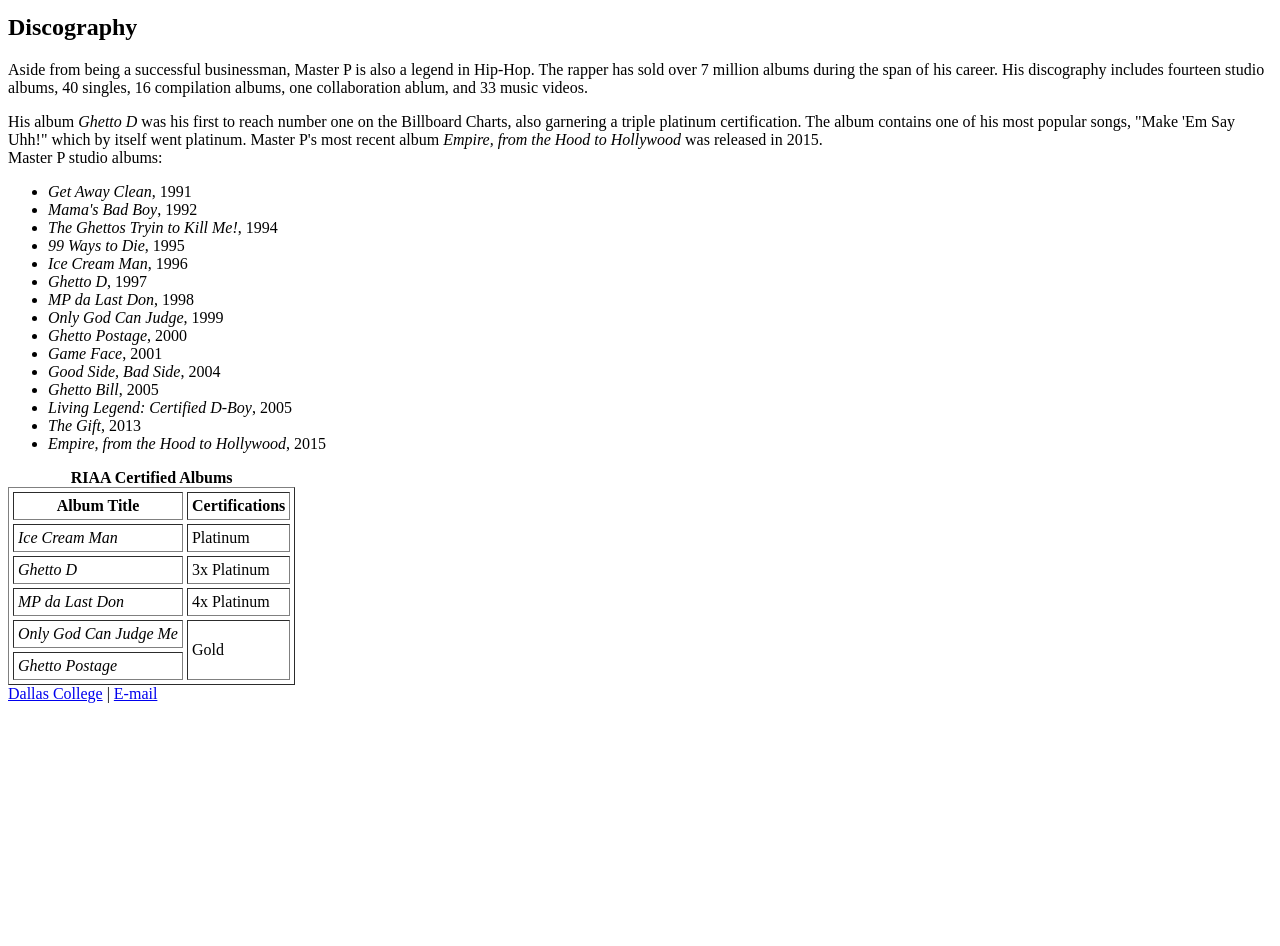
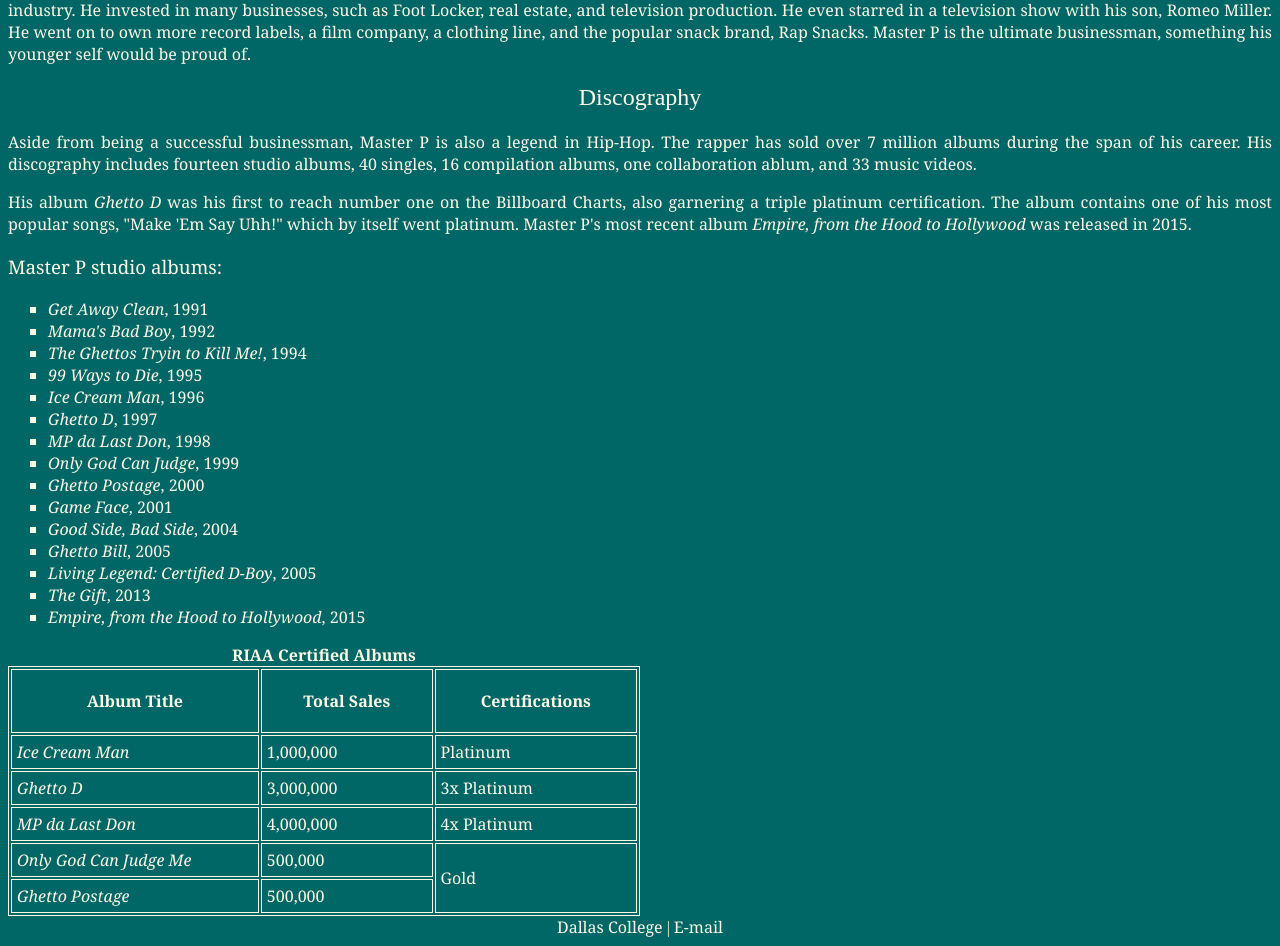
Before and after one commit to jwalk333/webDesign, a plain HTML site: page index.html in a window 1280 px wide. Shown: the part 483-1429 px from the top of the page. Before the commit the page ends 1194 px from the top, so only its background shows below. Drawn offline with Linux system fonts and the light colour scheme; a web font is replaced by a local one.

Commit message:
Added style to project

```diff
--- /dev/null
+++ b/css/styles.css
@@ -0,0 +1,81 @@
+body {
+    color: rgb(255, 249, 230);
+    background-color: rgb(0, 102, 102);
+}
+
+#mainMenu {
+    text-align: center;
+    font-family: Georgia, serif;
+  }
+
+h1 {
+    letter-spacing: 3px
+}
+
+h1, h2 {
+    font-family: "playfair-display", serif;
+    font-weight: 400;
+    font-style: normal;
+    text-align: center;
+}
+
+h3 {
+    font-family: Georgia, serif;
+    font-weight: 400;
+    font-style: normal;
+    text-align: left;
+}
+
+p {
+    font-family: Georgia, serif;
+    text-align: justify;
+}
+
+a {
+    font-family: Georgia, serif;
+    color: rgb(255, 249, 230);
+}
+a:link {
+    text-decoration: none;
+  }
+
+a:visited {
+    text-decoration: none;
+    color: rgb(255, 249, 230);
+  }
+
+a:hover {
+    text-decoration: underline;
+  }
+
+a:active {
+    text-decoration: underline;
+  }
+
+ul {
+    list-style-type: square;
+    font-family: Georgia, serif;
+}
+
+
+.tableHeader {
+    text-align: center;
+    padding: 20px;
+}
+
+table, th, td {
+    border: 1px solid;
+  }
+
+  td {
+    text-align: center;
+  }
+
+  th, td {
+    padding: 5px;
+    text-align: left;
+  }
+
+footer {
+    text-align: center;
+}
--- a/index.html
+++ b/index.html
@@ -1,6 +1,8 @@
 <!DOCTYPE html>
 <html lang="en">
     <head>
+        <link rel="stylesheet" href="css/styles.css">
+        <link rel="stylesheet" href="https://use.typekit.net/bej8dcf.css">
         <meta charset="UTF-8">
         <title>MASTER P | HOME</title>
         <link rel="apple-touch-icon" sizes="57x57" href="favicon/apple-icon-57x57.png">
@@ -20,11 +22,21 @@
         <meta name="msapplication-TileColor" content="#ffffff">
         <meta name="msapplication-TileImage" content="/ms-icon-144x144.png">
         <meta name="theme-color" content="#ffffff">
+        <style>
+          #albumTable {
+            width: 50%;
+            font-family: Georgia, serif;
+          }
+          blockquote{
+            font-family: Georgia, serif;
+            font-style: italic;
+          }
+        </style>
     </head>
     <body>
     <header>
         <h1><strong>Master P</strong></h1>
-        <nav>
+        <nav id="mainMenu">
             <a href="index.html">Home</a> | <a href="gallery.html">Gallery</a> | <a href="faq.html">FAQ</a> | <a href="contact-us.html">Contact Us</a>
         </nav>
     </header>
@@ -66,8 +78,10 @@
         <p>His album <em>Ghetto D</em> was his first to reach number one on the Billboard Charts, also
             garnering a triple platinum certification. The album contains one of his most popular songs, "Make 'Em Say Uhh!" which
             by itself went platinum. Master P's most recent album <em>Empire, from the Hood to Hollywood</em> was released in 2015.
-            <br>
+        </p>
+        <h3>
             Master P studio albums:
+        </h3>
         <ul>
             <li><em>Get Away Clean</em>, 1991</li>
             <li><em>Mama's Bad Boy</em>, 1992</li>
@@ -85,31 +99,37 @@
             <li><em>The Gift</em>, 2013</li>
             <li><em>Empire, from the Hood to Hollywood</em>, 2015</li>
         </ul>
-        <table border="1" cellspacing="4" cellpadding="4">
+        <table id="albumTable">
             <caption><strong>RIAA Certified Albums</strong></caption>
             <tbody>
                 <tr>
-                <th scope="col" abbr="Column 1" id="col1">Album Title</th>
-                <th scope="col" abbr="Column 2" id="col2">Certifications</th>
+                <th class="tableHeader" scope="col" abbr="Column 1" id="col1">Album Title</th>
+                <th class="tableHeader" scope="col" abbr="Column 2" id="col2">Total Sales</th>
+                <th class="tableHeader" scope="col" abbr="Column 3" id="col2">Certifications</th>
               </tr>
               <tr>
                 <td><em>Ice Cream Man</em></td>
+                <td>1,000,000</td>
                 <td>Platinum</td>
               </tr>
               <tr>
                 <td><em>Ghetto D</em></td>
+                <td>3,000,000</td>
                 <td>3x Platinum</td>
               </tr>
               <tr>
                 <td><em>MP da Last Don</em></td>
+                <td>4,000,000</td>
                 <td>4x Platinum</td>
               </tr>
               <tr>
                 <td><em>Only God Can Judge Me</em></td>
+                <td>500,000</td>
                 <td rowspan="2">Gold</td>
               </tr>
               <tr>
                 <td><em>Ghetto Postage</em></td>
+                <td>500,000</td>
               </tr>
             </tbody>
           </table>
```
Also changed, not shown: contact-us.html (+6 -4 lines), faq.html (+3 -1 lines), gallery.html (+3 -1 lines).
